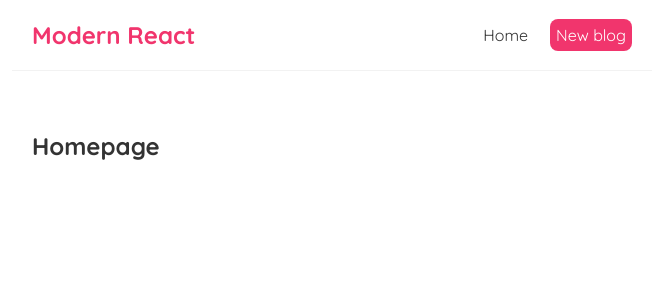
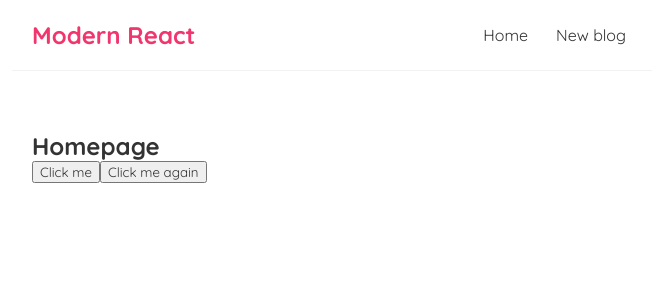
Before and after one commit to safaaeltom/Modern-REACT, a React (Vite) app: page / in a window 1280 px wide. Shown: the top 300 px of the page, without its empty margins (308-971 px from the left). Built offline with nearby package versions, Linux system fonts and the light colour scheme.

Commit message:
feat: implement click events in React components

```diff
--- a/src/Home.jsx
+++ b/src/Home.jsx
@@ -1,7 +1,18 @@
 const Home = () => {
+
+    const handleClick =(e) => {
+        console.log('hello ninjas', e);
+    }
+
+    const handleClickAgain =(name, e) => {
+        console.log('hello ' + name, e.target);
+    }
+
     return (
         <div className="home">
             <h2>Homepage</h2>
+            <button onClick={handleClick}>Click me</button>
+            <button onClick={(e)=>handleClickAgain('safiloo', e)}>Click me again</button>
         </div>
      );
 }
--- a/src/Navbar.jsx
+++ b/src/Navbar.jsx
@@ -4,11 +4,7 @@
           <h1>Modern React</h1>
           <div className="links">
                 <a href="/">Home</a>
-                <a href="/create" style={{
-                  color: "white",
-                  backgroundColor: '#f1356d',
-                  borderRadius: '8px'
-                }}>New blog</a>
+                <a href="/create">New blog</a>
           </div>
         </nav>
      );
```
